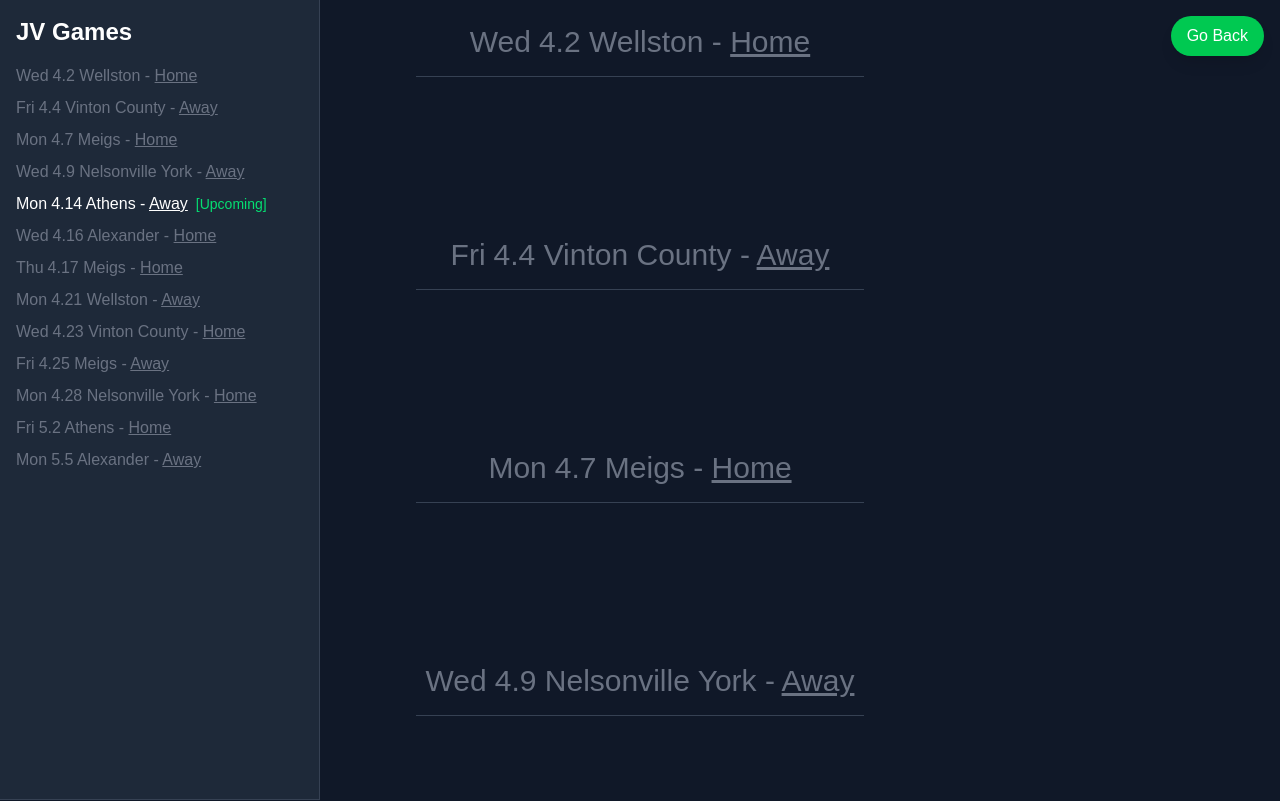
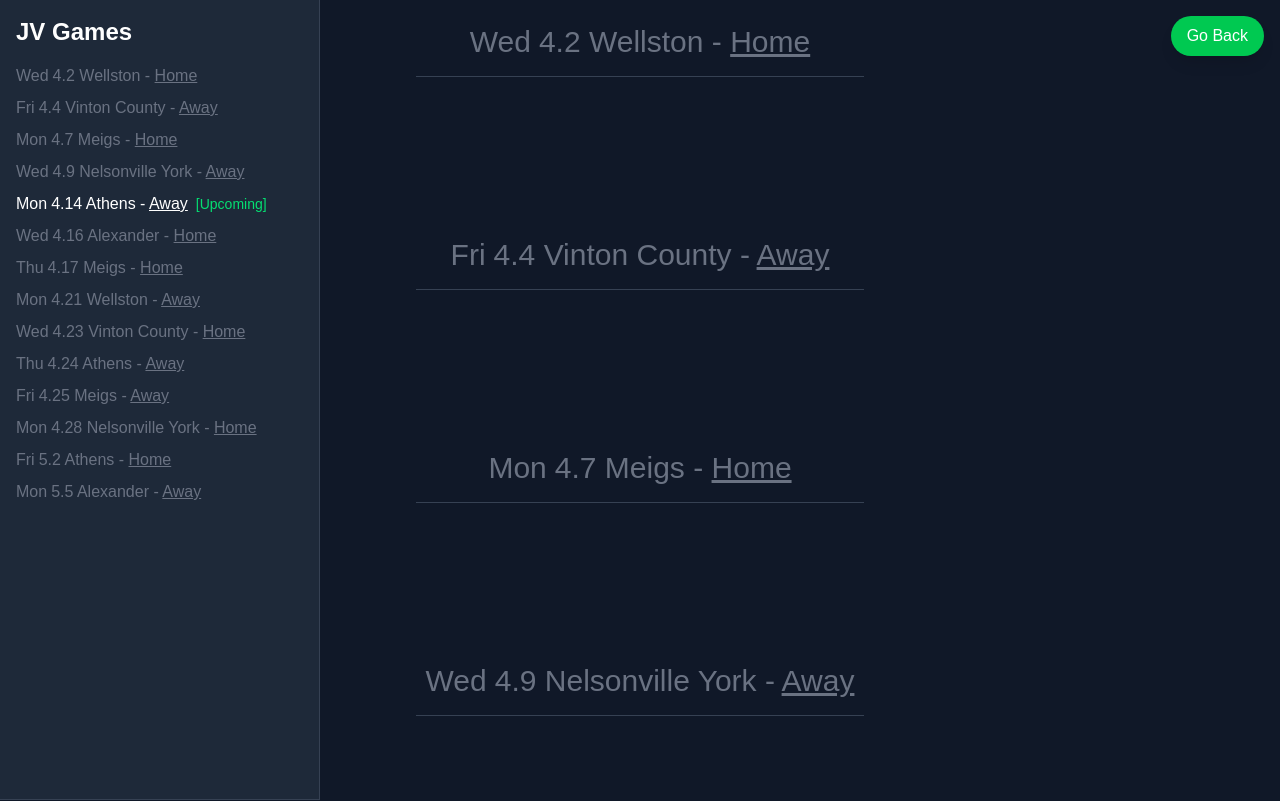
Before and after one commit to Dejnyyy/baseball-schedule, a Next.js app: page /jv in a window 1280 px wide. Shown: the top 801 px of the page. Built offline with nearby package versions, Linux system fonts and the light colour scheme.

Commit message:
updated makeup game

```diff
--- a/src/pages/jv.tsx
+++ b/src/pages/jv.tsx
@@ -11,6 +11,7 @@ const jvSchedule: Game[] = [
   { date: '2025-04-17', time: '17:00', opponent: 'Meigs', location: 'Home' },
   { date: '2025-04-21', time: '17:00', opponent: 'Wellston', location: 'Away' },
   { date: '2025-04-23', time: '17:00', opponent: 'Vinton County', location: 'Home' },
+  { date: '2025-04-24', time: '17:00', opponent: 'Athens', location: 'Away' },
   { date: '2025-04-25', time: '17:00', opponent: 'Meigs', location: 'Away' },
   { date: '2025-04-28', time: '17:00', opponent: 'Nelsonville York', location: 'Home' },
   { date: '2025-05-02', time: '17:00', opponent: 'Athens', location: 'Home' },
--- a/src/pages/varsity.tsx
+++ b/src/pages/varsity.tsx
@@ -17,6 +17,7 @@ const varsitySchedule: Game[] = [
   { date: '2025-04-18', time: '17:00', opponent: 'Federal Hocking', location: 'Home' },
   { date: '2025-04-21', time: '17:00', opponent: 'Wellston', location: 'Home' },
   { date: '2025-04-23', time: '17:00', opponent: 'Vinton County', location: 'Away' },
+  { date: '2025-04-24', time: '17:00', opponent: 'Athens', location: 'Home' },
   { date: '2025-04-25', time: '17:00', opponent: 'Meigs', location: 'Home' },
   { date: '2025-04-28', time: '17:00', opponent: 'Nelsonville York', location: 'Away' },
   { date: '2025-04-29', time: '17:00', opponent: 'Hunington Ross', location: 'Home' },
```
